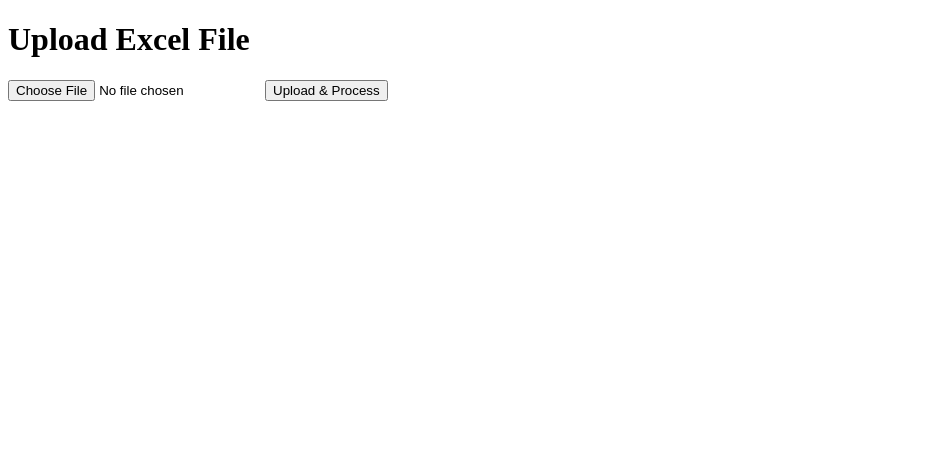
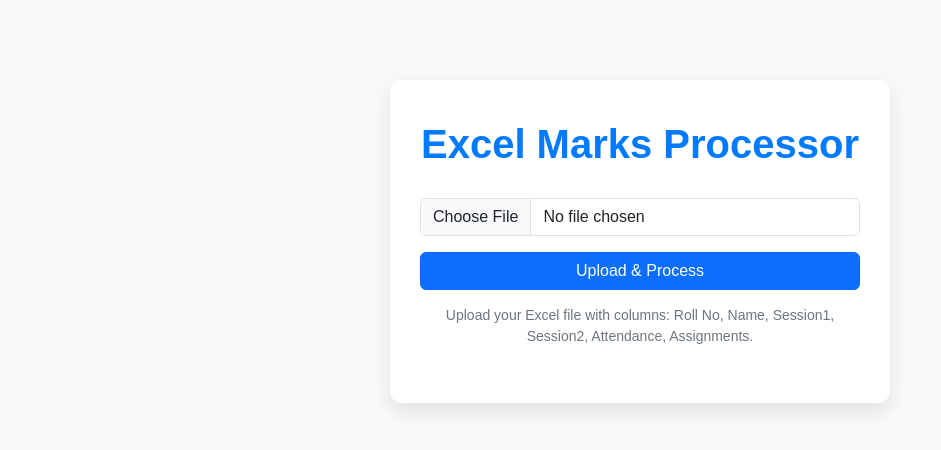
Before and after one commit to mlalit156/bias-app, a Flask app: page / in a window 1280 px wide. Shown: the top 450 px of the page, without its empty margins (0-941 px from the left). Run offline with Flask 3, Linux system fonts and the light colour scheme; some libraries are stand-ins or nearby versions.

Commit message:
Updated index.html

```diff
--- a/templates/index.html
+++ b/templates/index.html
@@ -1,13 +1,49 @@
 <!DOCTYPE html>
-<html>
+<html lang="en">
 <head>
-    <title>Excel Processor</title>
+    <meta charset="UTF-8">
+    <meta name="viewport" content="width=device-width, initial-scale=1.0">
+    <title>Excel Marks Processor</title>
+    <!-- Bootstrap CSS -->
+    <link href="https://cdn.jsdelivr.net/npm/bootstrap@5.3.1/dist/css/bootstrap.min.css" rel="stylesheet">
+    <style>
+        body {
+            background: #f8f9fa;
+            font-family: 'Arial', sans-serif;
+        }
+        .container {
+            max-width: 500px;
+            margin-top: 80px;
+            background: #fff;
+            padding: 40px 30px;
+            border-radius: 12px;
+            box-shadow: 0 8px 20px rgba(0,0,0,0.1);
+        }
+        h1 {
+            margin-bottom: 30px;
+            color: #007bff;
+            font-weight: 700;
+        }
+        .note {
+            font-size: 14px;
+            color: #6c757d;
+            margin-top: 15px;
+        }
+    </style>
 </head>
 <body>
-    <h1>Upload Excel File</h1>
-    <form action="/process" method="post" enctype="multipart/form-data">
-        <input type="file" name="file" required>
-        <button type="submit">Upload & Process</button>
-    </form>
+    <div class="container text-center">
+        <h1>Excel Marks Processor</h1>
+        <form action="/process" method="post" enctype="multipart/form-data">
+            <div class="mb-3">
+                <input class="form-control" type="file" name="file" required>
+            </div>
+            <button class="btn btn-primary w-100" type="submit">Upload & Process</button>
+        </form>
+        <p class="note">Upload your Excel file with columns: Roll No, Name, Session1, Session2, Attendance, Assignments.</p>
+    </div>
+
+    <!-- Bootstrap JS Bundle (optional for extra features) -->
+    <script src="https://cdn.jsdelivr.net/npm/bootstrap@5.3.1/dist/js/bootstrap.bundle.min.js"></script>
 </body>
 </html>
```
